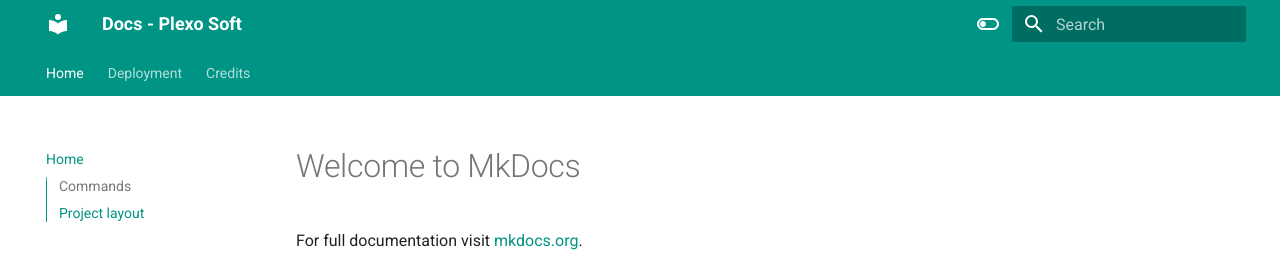
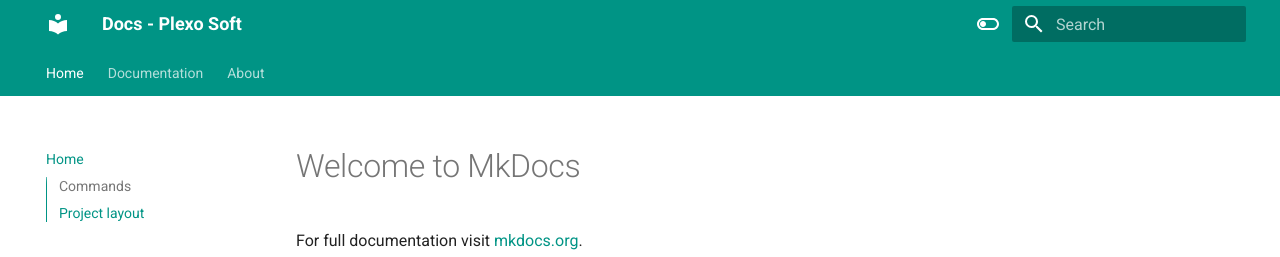
Before and after one commit to Code-Institute-Submissions/py, an MkDocs documentation site: the page built from docs/index.md, in a window 1280 px wide. Shown: the top 257 px of the page. Built offline with MkDocs 1.6.1 and Material for MkDocs 9.7.7, drawn with Linux system fonts in a browser that asks for light colours; part of the change alters nothing that is shown.

```diff
--- a/mkdocs.yml
+++ b/mkdocs.yml
@@ -2,8 +2,13 @@
 site_name: Docs - Plexo Soft
 nav:
   - Home: index.md
-  - Deployment: mkdocs_deploy.md
-  - Credits: credits/credits.md
+  - Documentation:
+      - Getting Started: mkdocs_deploy.md
+      - Advanced Topics:
+          - Topic A: mkdocs_deploy.md
+          - Topic B: mkdocs_deploy.md
+  - About: about.md
+
 
 # THEME
 theme:
```
